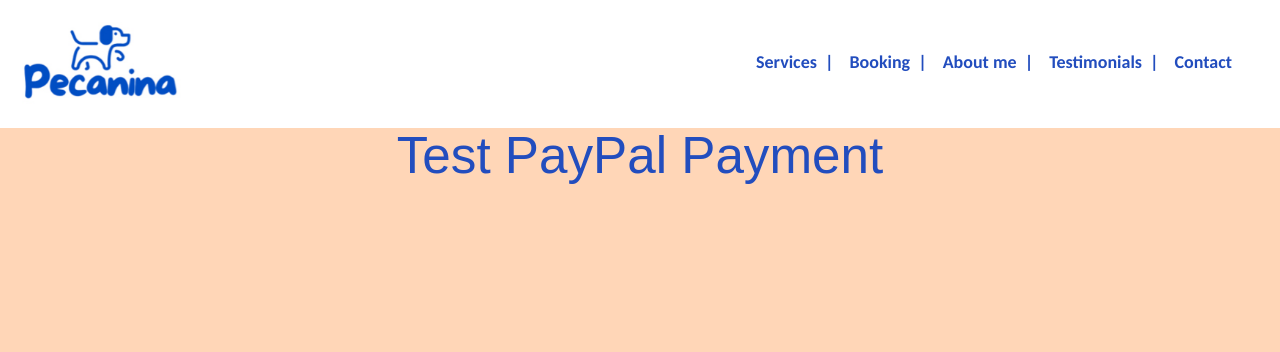
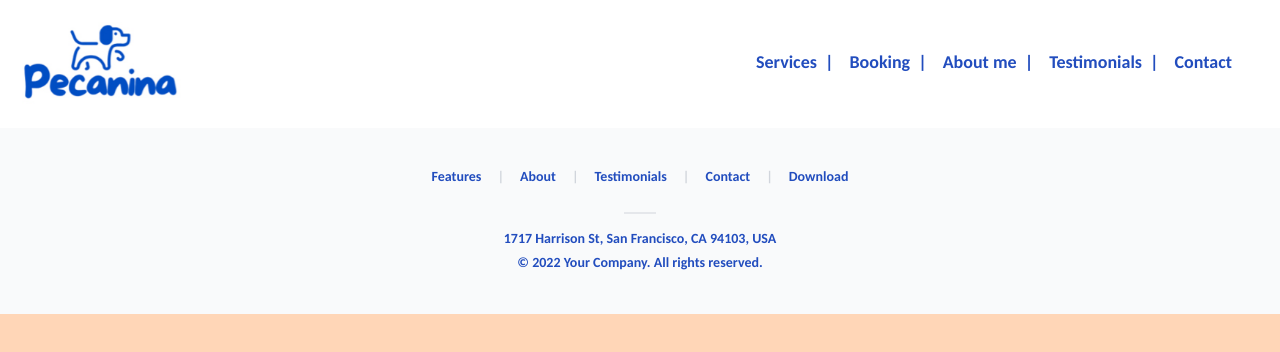
Before and after one commit to wawayaga/pecaninas-website, a React (Vite) app: page /Services in a window 1280 px wide. Shown: the top 352 px of the page. Built offline with nearby package versions, Linux system fonts and the light colour scheme; no server answers.

Commit message:
Add footer component

```diff
--- a/src/App.jsx
+++ b/src/App.jsx
@@ -1,8 +1,7 @@
 import './App.css'
-import { PayPalScriptProvider } from "@paypal/react-paypal-js";
-import PayPalButton from "./components/PayPalButton";
 import Header from "./components/Header";
 import Router from "./components/Router";
+import Footer from './components/Footer';
 
 function App() {
   return (
@@ -10,18 +9,10 @@ function App() {
       <Header />
       <div>
         <Router />
+        <Footer />
       </div>
-    <PayPalScriptProvider
-      options={{
-        "client-id": import.meta.env.VITE_PAYPAL_CLIENT_ID,
-        currency: "USD",
-      }}
-    >
-      <div className="App">
-        <h1>Test PayPal Payment</h1>
-        <PayPalButton />
-      </div>
-    </PayPalScriptProvider>
+
+
     </>
   );
 }
--- /dev/null
+++ b/src/components/Footer.jsx
@@ -0,0 +1,30 @@
+
+const Footer = () => {
+  return (
+    <footer className="bg-gray-50 text-center px-4 py-10 text-sm carlito-bold">
+      {/* Navigation */}
+      <div className="flex flex-wrap justify-center gap-4 mb-6">
+        <a href="#" className="hover:underline">Features</a>
+        <span className="text-gray-300 hidden sm:inline">|</span>
+        <a href="#" className="hover:underline">About</a>
+        <span className="text-gray-300 hidden sm:inline">|</span>
+        <a href="#" className="hover:underline">Testimonials</a>
+        <span className="text-gray-300 hidden sm:inline">|</span>
+        <a href="#" className="hover:underline">Contact</a>
+        <span className="text-gray-300 hidden sm:inline">|</span>
+        <a href="#" className="hover:underline">Download</a>
+      </div>
+
+
+      <div className="w-8 h-0.5 bg-gray-200 mx-auto mb-4"></div>
+
+
+      <div className="text-center space-y-1">
+        <p>1717 Harrison St, San Francisco, CA 94103, USA</p>
+        <p>© 2022 Your Company. All rights reserved.</p>
+      </div>
+    </footer>
+  );
+};
+
+export default Footer;
--- a/src/index.css
+++ b/src/index.css
@@ -49,7 +49,7 @@ button {
 button:hover {
   border-color: #646cff;
 }
-button:focus,
+/* button:focus,
 button:focus-visible {
   outline: 4px auto -webkit-focus-ring-color;
 }
@@ -65,4 +65,4 @@ button:focus-visible {
   button {
     background-color: #f9f9f9;
   }
-}
+} */
```
